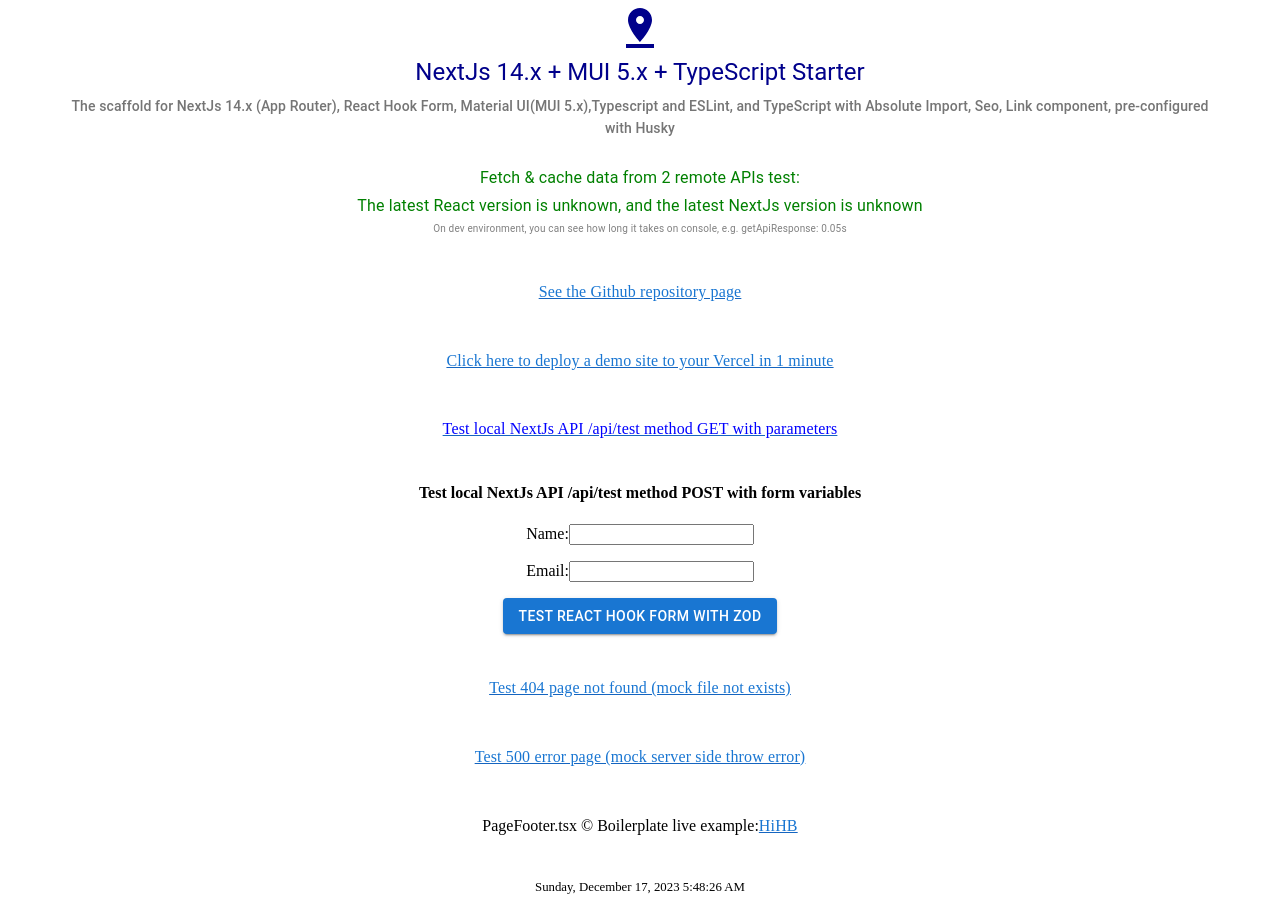
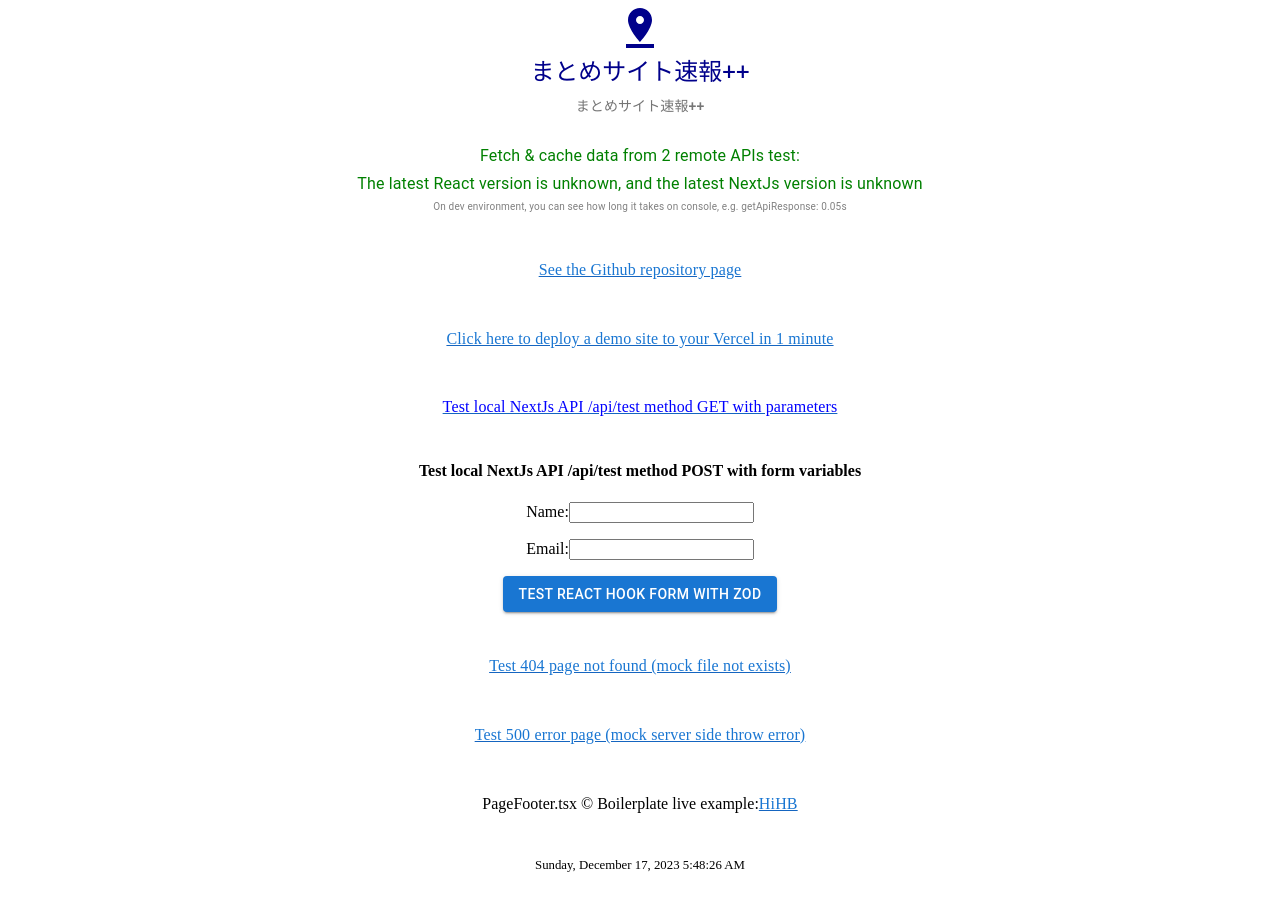
Before and after one commit to Takushi0314/maotme-plus-plus, a Next.js app: page / in a window 1280 px wide. After the commit the page ends 889 px from the top, so only its background shows below. Built offline with nearby package versions, Linux system fonts and the light colour scheme; no server answers.

Commit message:
feat: サイト名を変更

```diff
--- a/src/constants/config.ts
+++ b/src/constants/config.ts
@@ -1,9 +1,7 @@
 export const SITE_CONFIG = {
-  title: 'NextJs 14.x + MUI 5.x + TypeScript Starter',
-  description:
-    'The scaffold for NextJs 14.x (App Router), React Hook Form, Material UI(MUI 5.x),Typescript and ESLint, and TypeScript with Absolute Import, Seo, Link component, pre-configured with Husky',
-  /** Without additional '/' on the end, e.g. https://hihb.com */
-  url: 'https://hihb.com',
+  title: 'まとめサイト速報++',
+  description: 'まとめサイト速報++',
+  url: 'https://matome-plus-plus.com',
 };
 
 export const HIDE_DEBUG_ARY = [
```
